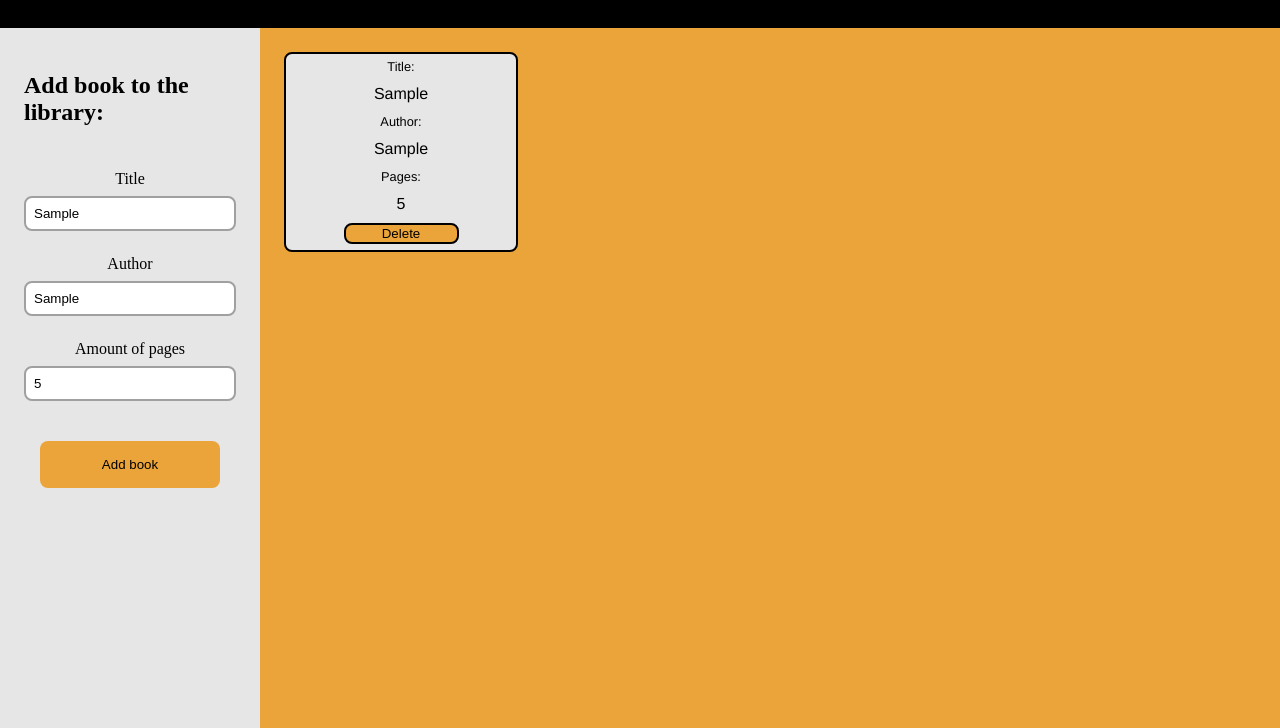
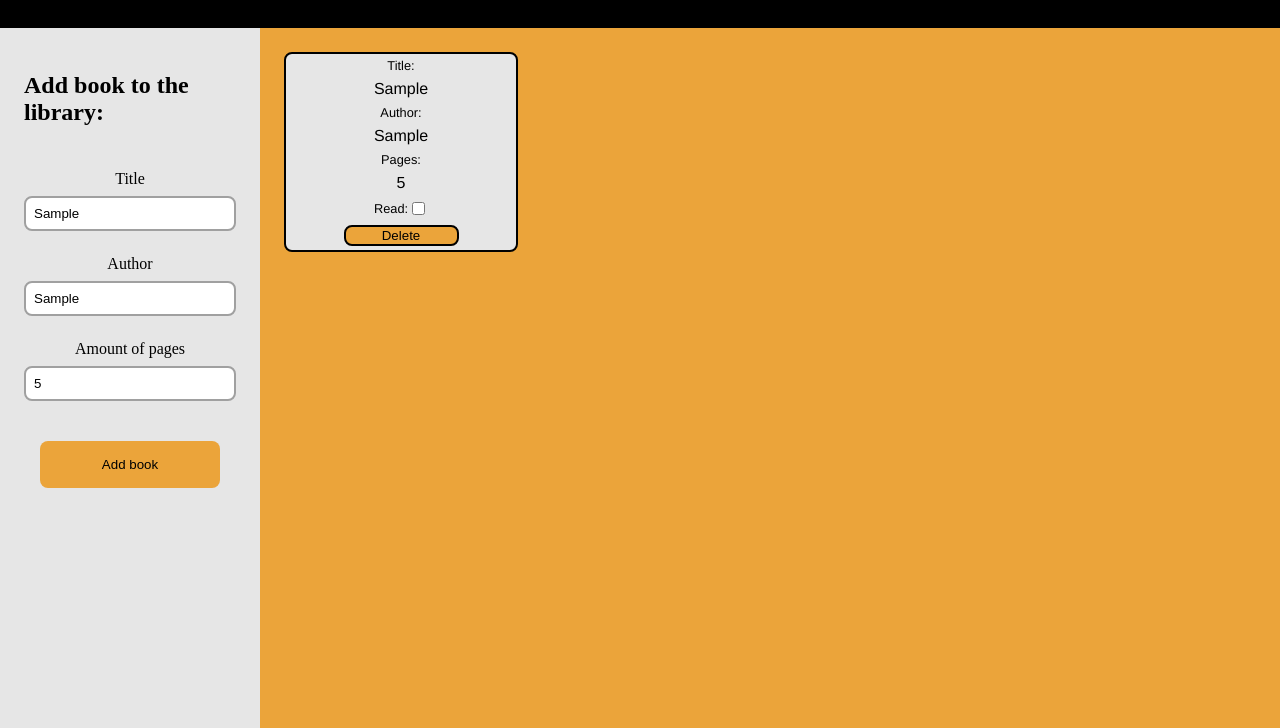
Before and after one commit to swos13/library, a plain HTML site: page index.html in a window 1280 px wide. Both pictures are taken after typing "Sample", "Sample", "5" into the empty fields and a click on the button "Add book". Shown: the part 72-800 px from the top of the page. Drawn offline with Linux system fonts and the light colour scheme.

Commit message:
Add read property to book

```diff
--- a/script.js
+++ b/script.js
@@ -10,6 +10,7 @@
     this.title = title;
     this.author = author;
     this.pages = pages;
+    this.read = false;
     this.id = id++;
 }
 
@@ -23,6 +24,8 @@
     let titleLabel = document.createElement("label");
     let authorLabel = document.createElement("label");
     let pagesLabel = document.createElement("label");
+    let readLabel = document.createElement("label");
+    let readCheckbox = document.createElement("input");
     let deleteButton = document.createElement("button");
 
     title.textContent = book.title;
@@ -34,6 +37,8 @@
     pages.textContent = book.pages;
     pages.classList.add("pages");
     pagesLabel.textContent = "Pages: ";
+    readLabel.textContent = "Read: ";
+    readCheckbox.type = "checkbox";
     deleteButton.textContent = "Delete";
     deleteButton.classList.add("delete");
     deleteButton.id = book.id;
@@ -44,7 +49,13 @@
     bookContainer.appendChild(author);
     bookContainer.appendChild(pagesLabel);
     bookContainer.appendChild(pages);
+    readLabel.appendChild(readCheckbox);
+    bookContainer.appendChild(readLabel);
     bookContainer.appendChild(deleteButton);
+
+    readCheckbox.addEventListener('change', () => {
+        book.read = readCheckbox.checked;
+    })
 
     deleteButton.addEventListener('click', () => {
         bookContainer.remove();
--- a/style.css
+++ b/style.css
@@ -100,14 +100,18 @@
 }
 
 .book-container > div {
+    overflow: auto;
+    width: 80%;
+    text-align: center;
     font: 1rem Roboto-Medium, Helvetica, sans-serif;
     margin-right: 1rem;
     margin-left: 1rem;
-    overflow: auto;
 }
 
 .book-container > label {
     font: 0.8rem Roboto-Regular, Helvetica, sans-serif;
+    display: flex;
+    align-items: center;
 }
 
 .book-container > button {
```
